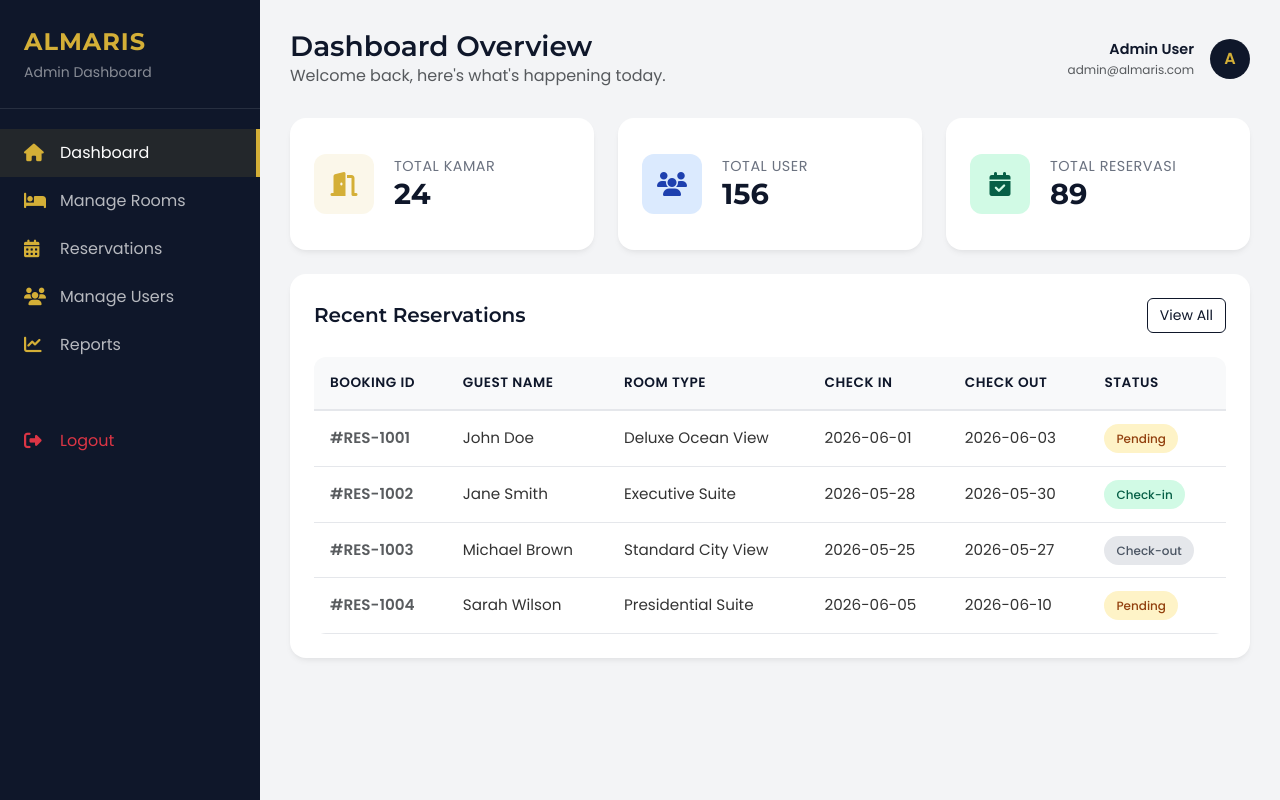
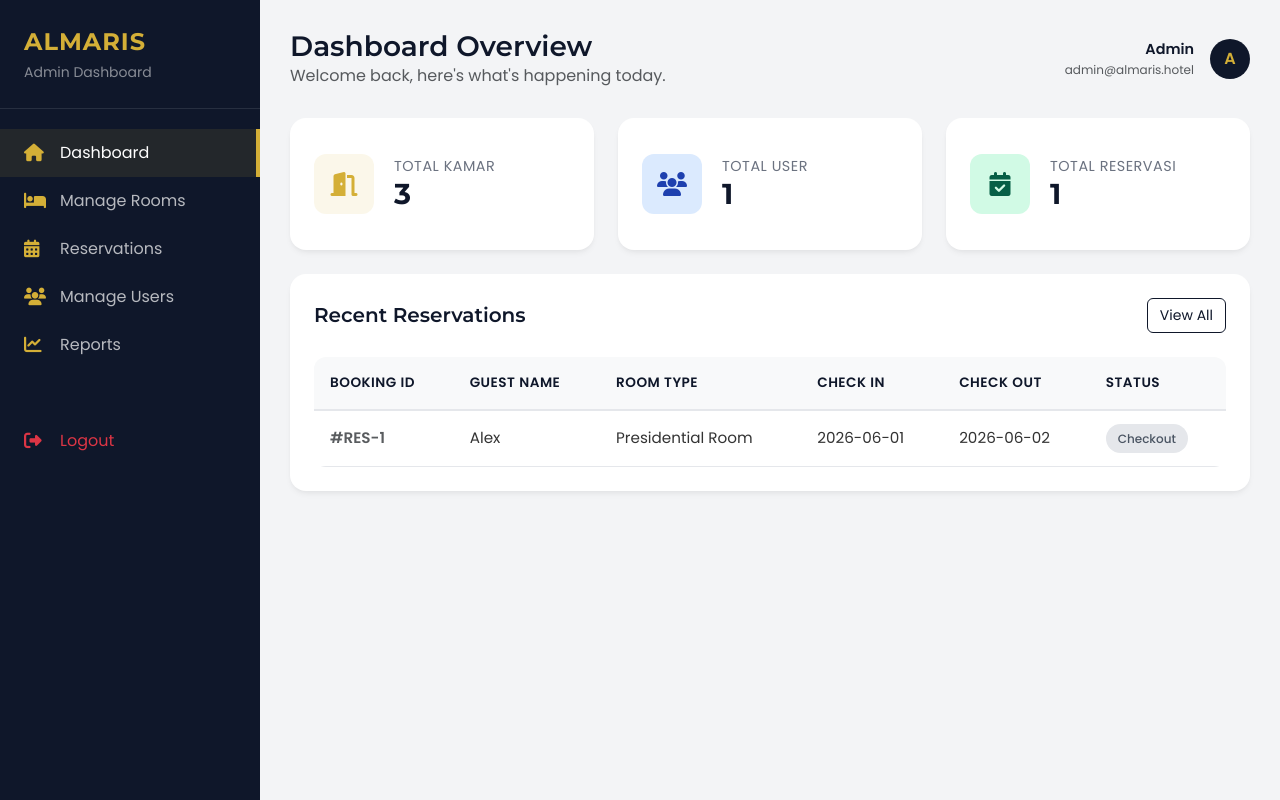
Before and after one commit to fobvsy/almaris-hotel, a PHP site: page /admin/dashboard.php in a window 1280 px wide. Run offline with PHP 8.4, Linux system fonts and the light colour scheme; a user stored in the database is signed in; data comes from the database, SQL or seed files in the repository.

Commit message:
feat: add admin dashboard while updating database schema

```diff
--- a/admin/dashboard.php
+++ b/admin/dashboard.php
@@ -1,3 +1,36 @@
+<?php
+session_start();
+require_once '../config/koneksi.php';
+
+if (!isset($_SESSION['user_id']) || $_SESSION['role'] !== 'admin') {
+    header("Location: ../login.php");
+    exit;
+}
+
+$queryKamar = $koneksi->query("SELECT COUNT(*) as total FROM kamar");
+$totalKamar = $queryKamar->fetch_assoc()['total'];
+
+$queryUser = $koneksi->query("SELECT COUNT(*) as total FROM users WHERE role = 'user'");
+$totalUser = $queryUser->fetch_assoc()['total'];
+
+$queryReservasi = $koneksi->query("SELECT COUNT(*) as total FROM reservasi");
+$totalReservasi = $queryReservasi->fetch_assoc()['total'];
+
+$queryRecent = $koneksi->query(
+    "SELECT r.id_reservasi, r.check_in, r.check_out, r.status, u.nama, k.tipe_kamar
+     FROM reservasi r
+     JOIN users u ON r.id_user = u.id_user
+     JOIN kamar k ON r.id_kamar = k.id_kamar
+     ORDER BY r.created_at DESC
+     LIMIT 5"
+);
+$recentReservations = $queryRecent->fetch_all(MYSQLI_ASSOC);
+
+$adminName = $_SESSION['nama'] ?? 'Admin User';
+$adminId = $_SESSION['user_id'];
+$queryAdmin = $koneksi->query("SELECT email FROM users WHERE id_user = $adminId");
+$adminEmail = $queryAdmin->fetch_assoc()['email'] ?? 'admin@almaris.com';
+?>
 <!DOCTYPE html>
 <html lang="en">
 <head>
@@ -233,11 +266,11 @@
             </div>
             <div class="user-profile d-flex align-items-center">
                 <div class="text-end me-3">
-                    <div class="fw-bold" style="font-size: 0.9rem; color: var(--primary);">Admin User</div>
-                    <div class="text-muted" style="font-size: 0.75rem;">admin@almaris.com</div>
+                    <div class="fw-bold" style="font-size: 0.9rem; color: var(--primary);"><?= htmlspecialchars($adminName) ?></div>
+                    <div class="text-muted" style="font-size: 0.75rem;"><?= htmlspecialchars($adminEmail) ?></div>
                 </div>
                 <div style="width: 40px; height: 40px; border-radius: 50%; background-color: var(--primary); color: var(--accent); display: flex; align-items: center; justify-content: center; font-weight: bold;">
-                    A
+                    <?= strtoupper(substr($adminName, 0, 1)) ?>
                 </div>
             </div>
         </div>
@@ -251,7 +284,7 @@
                     </div>
                     <div class="stat-info">
                         <p>Total Kamar</p>
-                        <h3>24</h3>
+                        <h3><?= $totalKamar ?></h3>
                     </div>
                 </div>
             </div>
@@ -262,7 +295,7 @@
                     </div>
                     <div class="stat-info">
                         <p>Total User</p>
-                        <h3>156</h3>
+                        <h3><?= $totalUser ?></h3>
                     </div>
                 </div>
             </div>
@@ -273,7 +306,7 @@
                     </div>
                     <div class="stat-info">
                         <p>Total Reservasi</p>
-                        <h3>89</h3>
+                        <h3><?= $totalReservasi ?></h3>
                     </div>
                 </div>
             </div>
@@ -299,38 +332,27 @@
                         </tr>
                     </thead>
                     <tbody>
-                        <tr>
-                            <td><span class="fw-bold text-muted">#RES-1001</span></td>
-                            <td>John Doe</td>
-                            <td>Deluxe Ocean View</td>
-                            <td>2026-06-01</td>
-                            <td>2026-06-03</td>
-                            <td><span class="status-badge status-pending">Pending</span></td>
-                        </tr>
-                        <tr>
-                            <td><span class="fw-bold text-muted">#RES-1002</span></td>
-                            <td>Jane Smith</td>
-                            <td>Executive Suite</td>
-                            <td>2026-05-28</td>
-                            <td>2026-05-30</td>
-                            <td><span class="status-badge status-checkin">Check-in</span></td>
-                        </tr>
-                        <tr>
-                            <td><span class="fw-bold text-muted">#RES-1003</span></td>
-                            <td>Michael Brown</td>
-                            <td>Standard City View</td>
-                            <td>2026-05-25</td>
-                            <td>2026-05-27</td>
-                            <td><span class="status-badge status-checkout">Check-out</span></td>
-                        </tr>
-                        <tr>
-                            <td><span class="fw-bold text-muted">#RES-1004</span></td>
-                            <td>Sarah Wilson</td>
-                            <td>Presidential Suite</td>
-                            <td>2026-06-05</td>
-                            <td>2026-06-10</td>
-                            <td><span class="status-badge status-pending">Pending</span></td>
-                        </tr>
+                        <?php if (empty($recentReservations)): ?>
+                            <tr>
+                                <td colspan="6" class="text-center text-muted py-4">No recent reservations found.</td>
+                            </tr>
+                        <?php else: ?>
+                            <?php foreach ($recentReservations as $res): ?>
+                                <?php
+                                    $badgeClass = 'status-pending';
+                                    if ($res['status'] === 'checkin') $badgeClass = 'status-checkin';
+                                    if ($res['status'] === 'checkout') $badgeClass = 'status-checkout';
+                                ?>
+                                <tr>
+                                    <td><span class="fw-bold text-muted">#RES-<?= htmlspecialchars($res['id_reservasi']) ?></span></td>
+                                    <td><?= htmlspecialchars($res['nama']) ?></td>
+                                    <td><?= htmlspecialchars($res['tipe_kamar']) ?></td>
+                                    <td><?= htmlspecialchars($res['check_in']) ?></td>
+                                    <td><?= htmlspecialchars($res['check_out']) ?></td>
+                                    <td><span class="status-badge <?= $badgeClass ?>"><?= ucfirst(htmlspecialchars($res['status'])) ?></span></td>
+                                </tr>
+                            <?php endforeach; ?>
+                        <?php endif; ?>
                     </tbody>
                 </table>
             </div>
--- a/assets/js/script.js
+++ b/assets/js/script.js
@@ -64,11 +64,11 @@ document.addEventListener('DOMContentLoaded', () => {
     document.querySelectorAll('a[href^="#"]').forEach(anchor => {
         anchor.addEventListener('click', function (e) {
             const targetId = this.getAttribute('href');
-            if(targetId === '#') return;
+            if (targetId === '#') return;
 
             const targetElement = document.querySelector(targetId);
 
-            if(targetElement) {
+            if (targetElement) {
                 e.preventDefault();
                 const headerOffset = 80;
                 const elementPosition = targetElement.getBoundingClientRect().top;
@@ -84,7 +84,7 @@ document.addEventListener('DOMContentLoaded', () => {
 
     // 4. Booking Bar Demo Interactivity (Prevent submission since it's frontend only)
     const bookingBtn = document.querySelector('.booking-bar button');
-    if(bookingBtn) {
+    if (bookingBtn) {
         bookingBtn.addEventListener('click', (e) => {
             e.preventDefault();
 
```
Also changed, not shown: assets/css/styles.css (+82 -24 lines), hotel_db11.sql (renamed from hotel_db1.sql, +6 -9 lines).
